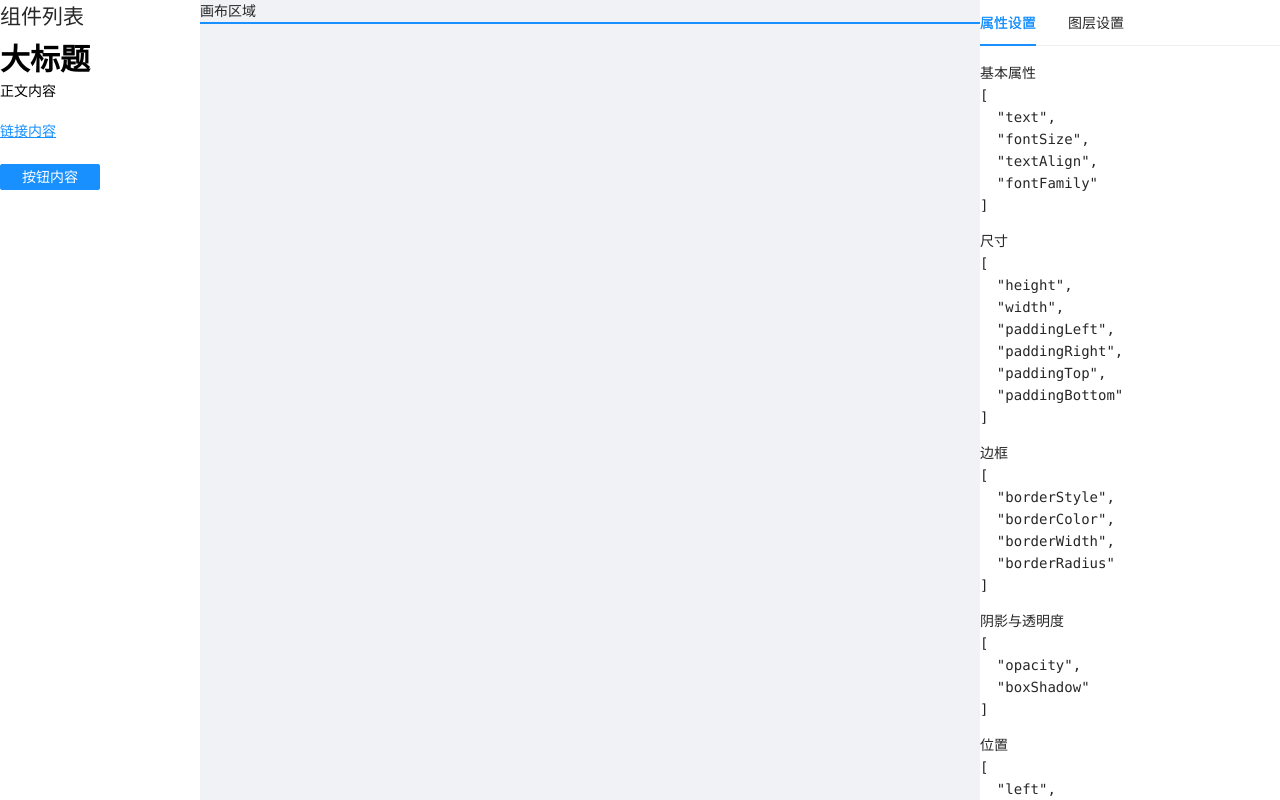
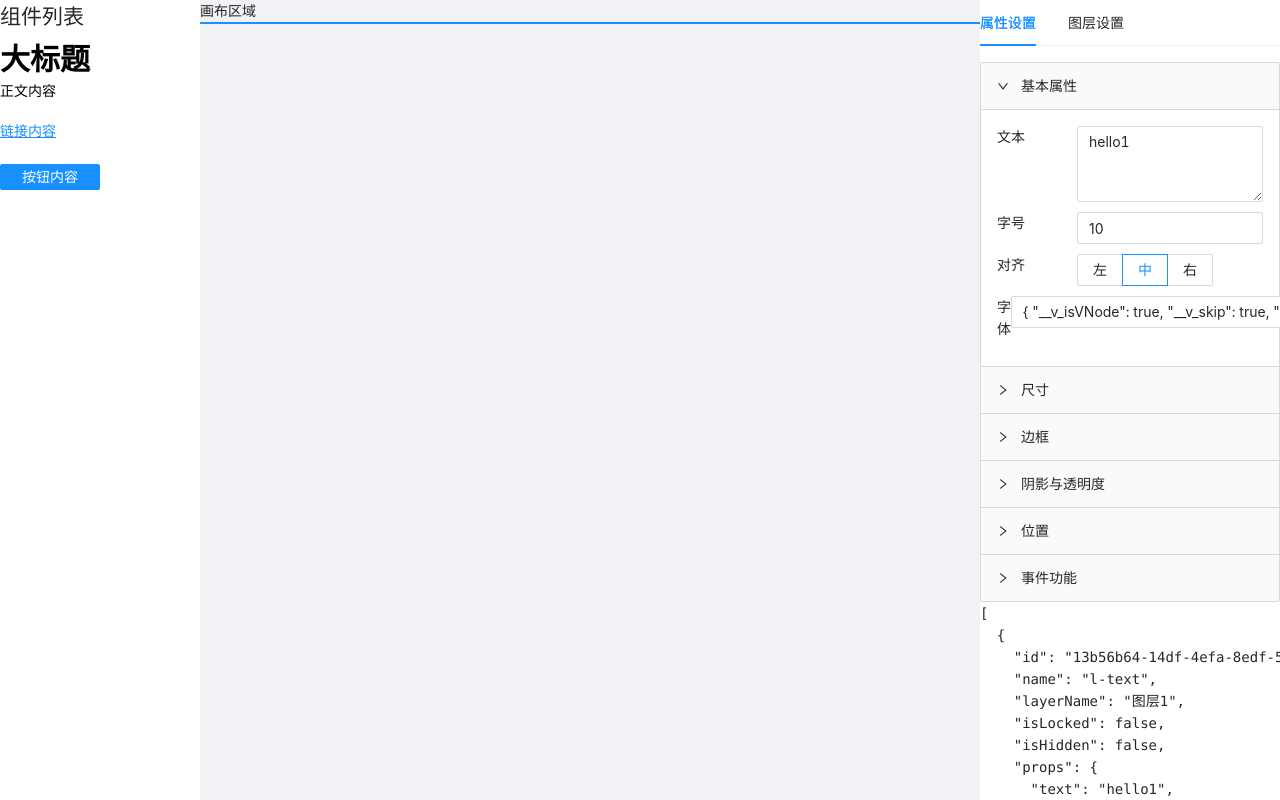
Before and after one commit to power17/poster-web, a Vue app: page /editor/1 in a window 1280 px wide. Shown: the top 800 px of the page. Built offline with nearby package versions, Linux system fonts and the light colour scheme; what lego-bricks would draw is missing.

Commit message:
feat: 属性设置折叠效果

```diff
--- a/components.d.ts
+++ b/components.d.ts
@@ -13,6 +13,8 @@ declare module '@vue/runtime-core' {
     ACard: typeof import('ant-design-vue/es')['Card']
     ACardMeta: typeof import('ant-design-vue/es')['CardMeta']
     ACol: typeof import('ant-design-vue/es')['Col']
+    ACollapse: typeof import('ant-design-vue/es')['Collapse']
+    ACollapsePanel: typeof import('ant-design-vue/es')['CollapsePanel']
     ADropdownButton: typeof import('ant-design-vue/es')['DropdownButton']
     AEmpty: typeof import('ant-design-vue/es')['Empty']
     AForm: typeof import('ant-design-vue/es')['Form']
--- a/src/components/EditGroup/index.vue
+++ b/src/components/EditGroup/index.vue
@@ -1,26 +1,29 @@
 <template>
     <div class="edit-groups">
-        <div v-for="(item, index) in newGrops" :key="index">
-            <div>{{ item.text }}</div>
-            <pre>{{ item.items }}</pre>
-        </div>
+        <a-collapse v-model:activeKey="activeKey">
+            <a-collapse-panel v-for="(item, key) in editGroups" :key="`item-${key}`" :header="item.text">
+                <select-table @change="handleChange" :data="item.propsMap"></select-table>
+            </a-collapse-panel>
+        </a-collapse>
     </div>
 </template>
 <script lang="ts"></script>
 <script setup lang="ts">
+import SelectTable from '../SelectTable/index.vue'
 import { AllComponentProps } from 'lego-bricks'
-import { computed } from 'vue'
+import { computed, ref } from 'vue'
 import { difference } from 'lodash-es'
 import { defaultEditGroups } from './defaultEditGroup'
 export interface GroupProps {
     text: string
     items: string[]
 }
+const activeKey = ref('item-0')
 const props = withDefaults(defineProps<{ data: AllComponentProps; groups?: GroupProps[] }>(), {
     groups: defaultEditGroups,
 })
 
-const newGrops = computed(() => {
+const newGroups = computed(() => {
     const allNormalGroup = props.groups.reduce((pre, curr) => {
         return [...pre, ...curr.items]
     }, [] as string[])
@@ -33,4 +36,19 @@ const newGrops = computed(() => {
         ...props.groups,
     ]
 })
+const editGroups = computed(() => {
+    return newGroups.value.map((group) => {
+        const propsMap = {} as AllComponentProps
+        group.items.forEach((key) => {
+            propsMap[key] = props.data[key]
+        })
+        group.propsMap = propsMap
+        return group
+    })
+})
+const emits = defineEmits(['change'])
+const handleChange = ({ key, value }) => {
+    console.log({ key, value })
+    emits('change', { key, value })
+}
 </script>
```
